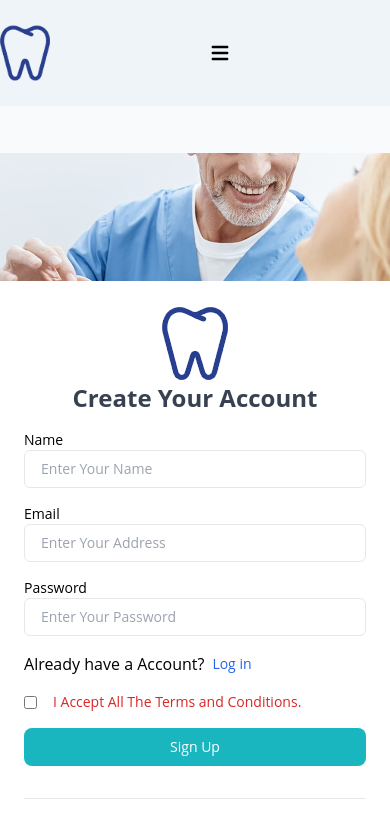
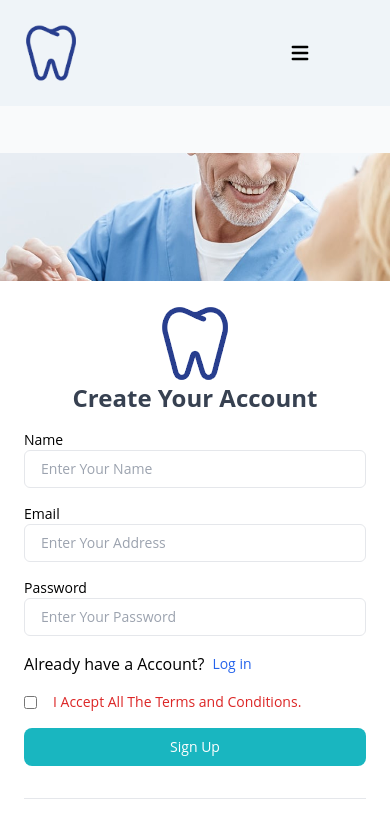
Before and after one commit to mdmahfujarrahman/dr-Jason-Armstrong, a React (Create React App) app: page /signup in a window 390 px wide. Shown: the top 829 px of the page. Built offline with nearby package versions, Linux system fonts and the light colour scheme; no server answers.

Commit message:
header section fixed

```diff
--- a/src/components/Pages/Login/SignUp/SignUp.js
+++ b/src/components/Pages/Login/SignUp/SignUp.js
@@ -13,8 +13,6 @@ import { async } from "@firebase/util";
 import gitHub from "../../../../images/github.png";
 import google from "../../../../images/Google.png";
 import { toast, ToastContainer } from "react-toastify";
-
-
 
 const SignUp = () => {
     const nameRef = useRef("");
@@ -32,26 +30,21 @@ const SignUp = () => {
     const [signInWithGithub, userGitHub, loadingGitHub, errorGitHub] =
         useSignInWithGithub(auth);
 
-
-
-
-
+    let errorElement;
     const handleRegister = async (e) => {
-
         e.preventDefault();
         const name = nameRef.current.value;
         const email = emailRef.current.value;
         const password = passwordRef.current.value;
         if (password.length < 6) {
-           toast.error("Please enter minimum 6 Character as a password", {
-               toastId: "success1",
-           });
+            toast.error("Please enter minimum 6 Character as a password", {
+                toastId: "success1",
+            });
         }
         await createUserWithEmailAndPassword(email, password);
         await updateProfile({ displayName: name });
     };
 
-    let errorElement;
     if (error) {
         if (error?.message === `Firebase: Error (auth/email-already-in-use).`) {
             errorElement = (
@@ -59,14 +52,14 @@ const SignUp = () => {
                     Email already in use by another user
                 </span>
             );
-
         }
     }
     if (errorGoogle || errorGitHub) {
         errorElement = (
             <span className="text-red-600">
-                {errorGoogle?.message || errorGitHub?.message ?  errorGoogle?.message || errorGitHub?.message: '' }
-
+                {errorGoogle?.message || errorGitHub?.message
+                    ? errorGoogle?.message || errorGitHub?.message
+                    : ""}
             </span>
         );
     }
@@ -85,7 +78,7 @@ const SignUp = () => {
                             alt="img"
                         />
                     </div>
-                    <ToastContainer/>
+                    <ToastContainer />
                     <div className="flex items-center justify-center p-6 sm:p-12 md:w-1/2">
                         <form onSubmit={handleRegister} className="w-full">
                             <div className="flex justify-center">
@@ -126,9 +119,7 @@ const SignUp = () => {
                                     className="w-full px-4 py-2 text-sm border rounded-md focus:border-blue-400 focus:outline-none focus:ring-1 focus:ring-blue-600"
                                 />
                             </div>
-                            <p className="my-2 text-red-500">
-                                 {errorElement}
-                            </p>
+                            <p className="my-2 text-red-500">{errorElement}</p>
                             <p className="mt-4 flex items-center">
                                 <span>Already have a Account?</span>
                                 <Link
--- a/src/components/Pages/Sheard/Header/Header.js
+++ b/src/components/Pages/Sheard/Header/Header.js
@@ -32,21 +32,21 @@ const Header = () => {
     }
 
     return (
-        <nav className="w-full bg-[#EFF4F8] sticky top">
-            <div className="flex container mx-auto justify-between items-center py-6">
+        <nav className="w-full bg-[#EFF4F8]">
+            <div className="flex container mx-auto justify-around md:justify-between items-center py-6">
                 <CustomLink to="/">
                     <img style={{ width: "50px" }} src={logo} alt="" />
                 </CustomLink>
                 <div
                     onClick={() => setOpen(!open)}
-                    className="w-6 h-6 md:hidden"
+                    className="ml-40 w-6 h-6 md:hidden"
                 >
                     {open ? <XIcon /> : <MenuIcon />}
                 </div>
                 <div>
                     <div
                         className={`md:flex md:space-x-12 absolute md:static duration-500 ease-in right-20 md:right-0 ${
-                            open ? "top-[150px]" : "top-[-150px]"
+                            open ? "top-[80px]" : "top-[-150px]"
                         }`}
                     >
                         <CustomLink className="font-bold" to="/">
--- a/src/components/Pages/Sheard/NotFound/NotFound.js
+++ b/src/components/Pages/Sheard/NotFound/NotFound.js
@@ -4,7 +4,7 @@ import notfound from '../../../../images/notfound.png'
 const NotFound = () => {
     return (
         <div>
-            <img style={{height: '900px'}} src={notfound} alt="" />
+            <img style={{height: '100vh'}} src={notfound} alt="" />
         </div>
     );
 };
```
